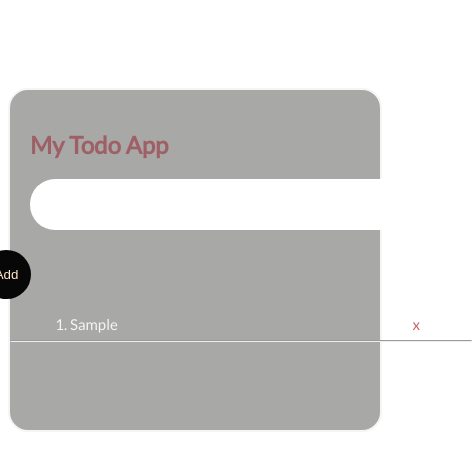
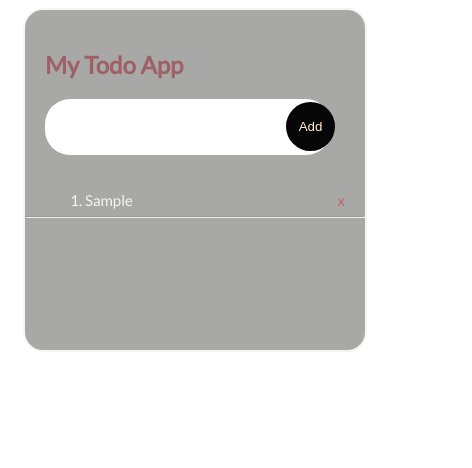
Before and after one commit to Cetezin/My_todo_app, a plain HTML site: page index.html in a window 390 px wide. Both pictures are taken after typing "Sample" into the empty fields and a click on the button "Add". Shown: the whole page, 472 px wide, since content can reach past the window. Drawn offline with Linux system fonts and the light colour scheme.

Commit message:
made slight adjusments on my css file regarding the mobile view

```diff
--- a/style.css
+++ b/style.css
@@ -25,7 +25,7 @@ h2{
 
 input{
     border-radius: 25px;
-    min-width: 380px;
+    width: 380px;
     border: none;
     background: white;
     padding: 18px;
@@ -50,17 +50,10 @@ ul{
 span{
     position: absolute;
     font-size: 15px;
-    right: 0;
+    right: 20px;
     /* border: 1px solid gray; */
     border-radius: 50%;
     color: rgb(197, 101, 101);
-}
-
-li::after{
-    width: 10px;
-    height: 10px;
-    background: url(check.png);
-    display: block;
 }
 
 li{
@@ -68,11 +61,11 @@ li{
     font-size: 15px;
     color: whitesmoke;
     cursor: pointer;
-    width: 350px;
+    width: fit-content;
 }
 
 hr{
-    width: 460px;
+    width: 450px;
     cursor: auto;
     margin-inline-start: -60px;
     margin-block-end: 20px;
@@ -86,3 +79,25 @@ li.change{
 li.changed::before{
     background-image: url(check.png);
 }
+
+@media(max-width: 500px){
+    .my_todos{
+        width: 270px;
+        margin-block-start: 0;
+        background-color: rgb(168, 168, 166);
+        border: none;
+        padding: 20px;
+        border-radius: 20px;
+        min-height: 300px;
+        border: 2px solid whitesmoke;
+    }
+
+    input{
+        width: 250px;
+        height: 20px;
+    }
+
+    hr{
+        width: 338px;
+    }
+}
```
